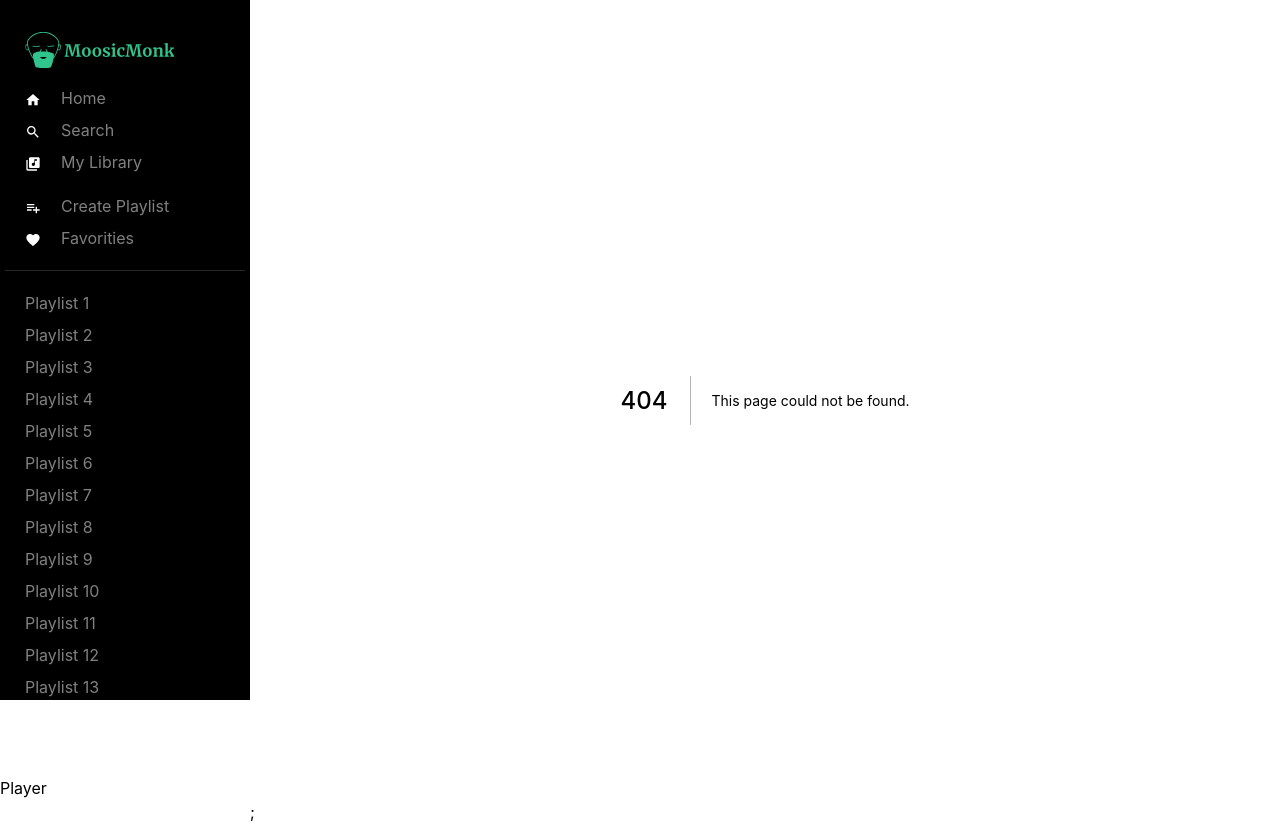
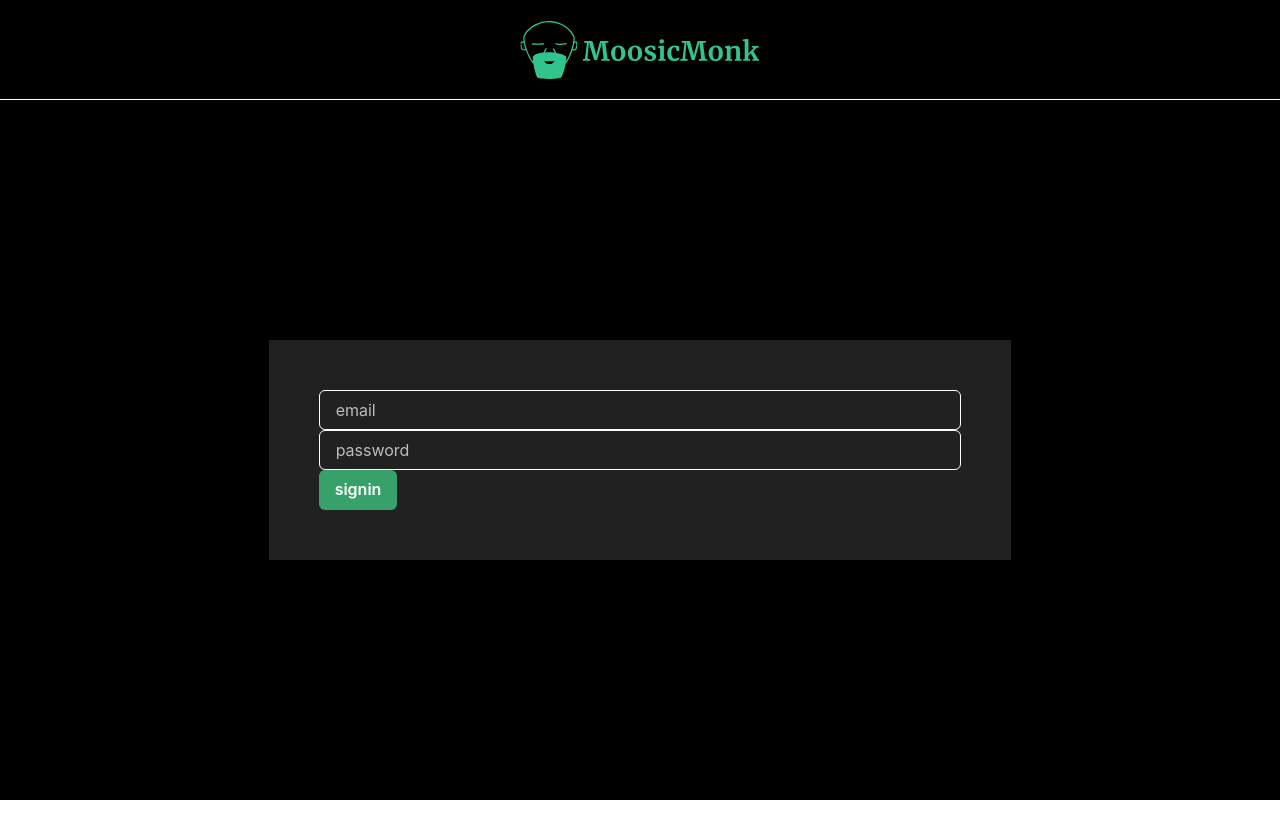
Before and after one commit to LomanFan-CodeJourney/musicApp, a Next.js app: page /signin in a window 1280 px wide. Before the commit this address had no page. After the commit the page ends 800 px from the top, so only its background shows below. Built offline with nearby package versions, Linux system fonts and the light colour scheme.

Commit message:
add authForm for signin & signup, and conditional render sidebar

```diff
--- /dev/null
+++ b/components/authForm.tsx
@@ -0,0 +1,52 @@
+import { useState } from 'react';
+import { Box, Flex, Input, Button } from '@chakra-ui/react';
+import { useRouter } from 'next/router';
+import { useSWRConfig } from 'swr';
+import NextImage from 'next/image';
+import { auth } from '../lib/mutations';
+
+const AuthForm: FC<{ mode: string }> = ({ mode }) => {
+  const [email, setEmail] = useState('');
+  const [password, setPassword] = useState('');
+  const [isLoading, setIsLoading] = useState(false);
+  const router = useRouter();
+
+  return (
+    <Box height="100vh" width="100vw" bg="black" color="white">
+      <Flex
+        justify="center"
+        align="center"
+        height="100px"
+        borderBottom="white 1px solid"
+      >
+        <NextImage src="/moosic-monk-logo.svg" height={120} width={240}/>
+      </Flex>
+      <Flex justify="center" align="center" height="calc(100vh - 100px)">
+        <Box padding="50px" bg="gray.900" borderR adius="6px">
+          <form>
+            <Input
+              placeholder="email"
+              type="email"
+              onChange={(e) => setEmail(e.target.value)}
+            />
+            <Input
+              placeholder="password"
+              type="password"
+              onChange={(e) => setPassword(e.target.value)}
+            />
+            <Button
+              type="submit"
+              bg="green.500"
+              isLoading={isLoading}
+              sx={{ '&:hover': { bg: 'green.300' } }}
+            >
+              {mode}
+            </Button>
+          </form>
+        </Box>
+      </Flex>
+    </Box>
+  );
+};
+
+export default AuthForm;
--- a/pages/_app.tsx
+++ b/pages/_app.tsx
@@ -34,9 +34,12 @@
 const MyApp = ({ Component, pageProps }) => {
   return (
     <ChakraProvider theme={theme}>
-      <PlayerLayout>
+      {Component.authPage ? (<Component {...pageProps} />) :
+
+      (<PlayerLayout>
         <Component {...pageProps} />;
-      </PlayerLayout>
+      </PlayerLayout>)
+      }
     </ChakraProvider>
   );
 };
--- /dev/null
+++ b/pages/signin.tsx
@@ -0,0 +1,9 @@
+import AuthForm from "../components/authForm";
+
+const Signin = () => {
+  return <AuthForm mode="signin" />;
+};
+
+Signin.authPage = true;
+
+export default Signin;
```
Also changed, not shown: pages/signup.tsx (added, +9 -0 lines).
